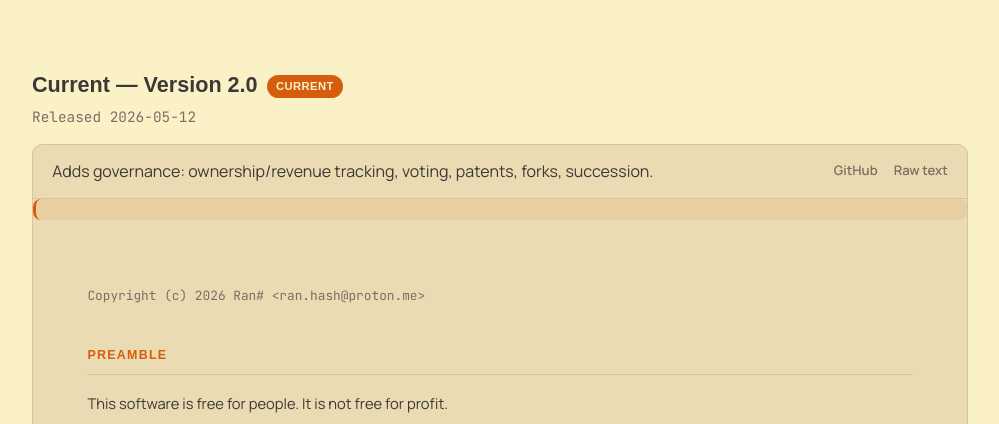
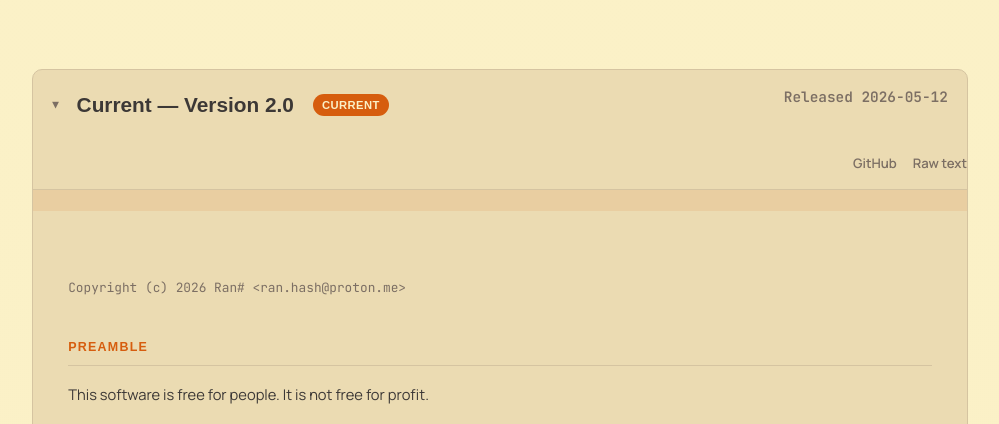
Before and after one commit to Ran-n/doc, a plain HTML site: page docs/index.html in a window 1280 px wide. Shown: the part 309-733 px from the top of the page, without its empty margins (140-1139 px from the left). Drawn offline with Linux system fonts and the light colour scheme; a web font is replaced by a local one.

Commit message:
[F] make current license section collapsible; drop governance summary line

```diff
--- a/docs/index.html
+++ b/docs/index.html
@@ -202,6 +202,15 @@
   .version-entry-note {
     padding: 0 1.2rem 1rem; color: var(--fg-dim); font-size: 0.9rem; margin: 0;
   }
+  details.current-entry { margin-bottom: 0; }
+  details.current-entry summary { align-items: center; }
+  details.current-entry .current-entry-title {
+    display: flex; align-items: center; gap: 0.6rem;
+    font-family: 'Unbounded', sans-serif; font-weight: 700;
+    font-size: clamp(1.05rem, 2.2vw, 1.3rem); color: var(--fg);
+  }
+  details.current-entry .license-card { border: none; border-radius: 0; margin: 0 -1.2rem -1rem; }
+  details.current-entry .license-card-head { justify-content: flex-end; }
 
   footer.site {
     margin-top: 2.5rem; padding: 2rem 0 3rem; border-top: 1px solid var(--card-border);
@@ -244,19 +253,22 @@
     </section>
 
     <section class="doc-section">
-      <h2 id="current-h2">Current — Version 2.0<span class="badge" id="current-badge">current</span></h2>
-      <p class="section-meta">Released 2026-05-12</p>
+      <details class="version-entry current-entry" open>
+        <summary>
+          <span class="current-entry-title"><span class="chevron">▸</span><span id="current-h2">Current — Version 2.0</span><span class="badge" id="current-badge">current</span></span>
+          <span class="section-meta" id="current-meta">Released 2026-05-12</span>
+        </summary>
         <div class="license-card">
           <div class="license-card-head">
-          <span id="current-summary"></span>
             <div class="links">
-            <a href="https://github.com/Ran-n/doc/blob/main/LICENSE" target="_top" id="current-link-github">GitHub</a>
-            <a href="https://raw.githubusercontent.com/Ran-n/doc/main/LICENSE" target="_top" id="current-link-raw">Raw text</a>
+              <a href="https://github.com/Ran-n/doc/blob/main/LICENSE" target="_top" id="current-link-github" onclick="event.stopPropagation()">GitHub</a>
+              <a href="https://raw.githubusercontent.com/Ran-n/doc/main/LICENSE" target="_top" id="current-link-raw" onclick="event.stopPropagation()">Raw text</a>
             </div>
           </div>
           <p class="lic-notice" id="lic-notice" hidden></p>
           <div class="lic-doc" id="current-body"></div>
         </div>
+      </details>
     </section>
 
     <section class="doc-section">
@@ -322,7 +334,6 @@
       hero_lede: 'The license used by every Ran# project — free for personal, academic, and non-commercial use. This page holds the current text and every past version.',
       current_h2: 'Current — Version 2.0', current_badge: 'current',
       current_meta: 'Released 2026-05-12',
-      current_summary: 'Adds governance: ownership/revenue tracking, voting, patents, forks, succession.',
       link_github: 'GitHub', link_raw: 'Raw text',
       previous_h2: 'Previous versions', previous_meta: 'Superseded versions, kept for reference.',
       v1_summary: 'Version 1.0 — Released 2026-04-18',
@@ -338,7 +349,6 @@
       hero_lede: 'A licenza usada en todos os proxectos de Ran# — gratuíta para uso persoal, académico e non comercial. Esta páxina contén o texto actual e todas as versións anteriores.',
       current_h2: 'Actual — Versión 2.0', current_badge: 'actual',
       current_meta: 'Publicada o 2026-05-12',
-      current_summary: 'Engade goberno: seguimento de propiedade/ingresos, votacións, patentes, forks, sucesión.',
       link_github: 'GitHub', link_raw: 'Texto en bruto',
       previous_h2: 'Versións anteriores', previous_meta: 'Versións substituídas, conservadas como referencia.',
       v1_summary: 'Versión 1.0 — Publicada o 2026-04-18',
@@ -354,7 +364,6 @@
       hero_lede: 'La licencia usada en todos los proyectos de Ran# — gratuita para uso personal, académico y no comercial. Esta página contiene el texto actual y todas las versiones anteriores.',
       current_h2: 'Actual — Versión 2.0', current_badge: 'actual',
       current_meta: 'Publicada el 2026-05-12',
-      current_summary: 'Añade gobernanza: seguimiento de propiedad/ingresos, votaciones, patentes, forks, sucesión.',
       link_github: 'GitHub', link_raw: 'Texto sin formato',
       previous_h2: 'Versiones anteriores', previous_meta: 'Versiones sustituidas, conservadas como referencia.',
       v1_summary: 'Versión 1.0 — Publicada el 2026-04-18',
@@ -370,7 +379,6 @@
       hero_lede: 'A licença usada em todos os projetos Ran# — gratuita para uso pessoal, académico e não comercial. Esta página contém o texto atual e todas as versões anteriores.',
       current_h2: 'Atual — Versão 2.0', current_badge: 'atual',
       current_meta: 'Lançada em 2026-05-12',
-      current_summary: 'Adiciona governança: acompanhamento de propriedade/receita, votações, patentes, forks, sucessão.',
       link_github: 'GitHub', link_raw: 'Texto bruto',
       previous_h2: 'Versões anteriores', previous_meta: 'Versões substituídas, mantidas para referência.',
       v1_summary: 'Versão 1.0 — Lançada em 2026-04-18',
@@ -386,7 +394,6 @@
       hero_lede: "La licence utilisée par tous les projets Ran# — gratuite pour un usage personnel, académique et non commercial. Cette page contient le texte actuel et toutes les versions précédentes.",
       current_h2: 'Actuelle — Version 2.0', current_badge: 'actuelle',
       current_meta: 'Publiée le 2026-05-12',
-      current_summary: 'Ajoute la gouvernance : suivi de propriété/revenus, votes, brevets, forks, succession.',
       link_github: 'GitHub', link_raw: 'Texte brut',
       previous_h2: 'Versions précédentes', previous_meta: 'Versions remplacées, conservées à titre de référence.',
       v1_summary: 'Version 1.0 — Publiée le 2026-04-18',
@@ -402,7 +409,6 @@
       hero_lede: 'Die Lizenz, die von jedem Ran#-Projekt verwendet wird — kostenlos für den persönlichen, akademischen und nicht-kommerziellen Gebrauch. Diese Seite enthält den aktuellen Text und alle früheren Versionen.',
       current_h2: 'Aktuell — Version 2.0', current_badge: 'aktuell',
       current_meta: 'Veröffentlicht am 2026-05-12',
-      current_summary: 'Fügt Governance hinzu: Eigentums-/Umsatzverfolgung, Abstimmungen, Patente, Forks, Nachfolge.',
       link_github: 'GitHub', link_raw: 'Rohtext',
       previous_h2: 'Frühere Versionen', previous_meta: 'Abgelöste Versionen, zur Referenz aufbewahrt.',
       v1_summary: 'Version 1.0 — Veröffentlicht am 2026-04-18',
@@ -418,7 +424,6 @@
       hero_lede: '每个 Ran# 项目使用的许可证——个人、学术及非商业用途免费。本页保存当前文本及所有历史版本。',
       current_h2: '当前版本 — 2.0 版', current_badge: '当前',
       current_meta: '发布于 2026-05-12',
-      current_summary: '新增治理机制：所有权/收入追踪、投票、专利、分支、继承。',
       link_github: 'GitHub', link_raw: '原始文本',
       previous_h2: '历史版本', previous_meta: '已被取代的版本，保留作参考。',
       v1_summary: '1.0 版 — 发布于 2026-04-18',
@@ -434,7 +439,6 @@
       hero_lede: 'すべての Ran# プロジェクトで使用されているライセンス — 個人・学術・非商業利用は無料です。このページには現在のテキストと過去のすべてのバージョンが掲載されています。',
       current_h2: '現在 — バージョン 2.0', current_badge: '現在',
       current_meta: '2026-05-12 リリース',
-      current_summary: 'ガバナンスを追加：所有権・収益の追跡、投票、特許、フォーク、継承。',
       link_github: 'GitHub', link_raw: '生テキスト',
       previous_h2: '過去のバージョン', previous_meta: '置き換えられたバージョン。参考として保存。',
       v1_summary: 'バージョン 1.0 — 2026-04-18 リリース',
@@ -494,9 +498,9 @@
     document.getElementById('eyebrow').textContent = t('eyebrow');
     document.getElementById('hero-title').textContent = t('hero_title');
     document.getElementById('hero-lede').textContent = t('hero_lede');
-    document.getElementById('current-h2').firstChild.textContent = t('current_h2');
+    document.getElementById('current-h2').textContent = t('current_h2');
     document.getElementById('current-badge').textContent = t('current_badge');
-    document.getElementById('current-summary').textContent = t('current_summary');
+    document.getElementById('current-meta').textContent = t('current_meta');
     document.getElementById('current-link-github').textContent = t('link_github');
     document.getElementById('current-link-raw').textContent = t('link_raw');
     document.getElementById('previous-h2').textContent = t('previous_h2');
```
Also changed, not shown: 1 other file. Lines whose indentation alone changed are shown as unchanged.
